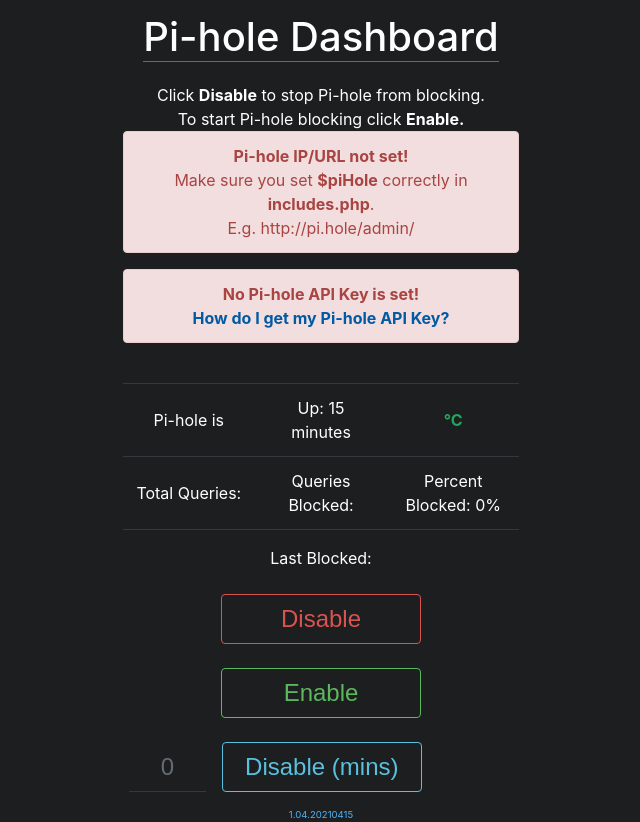
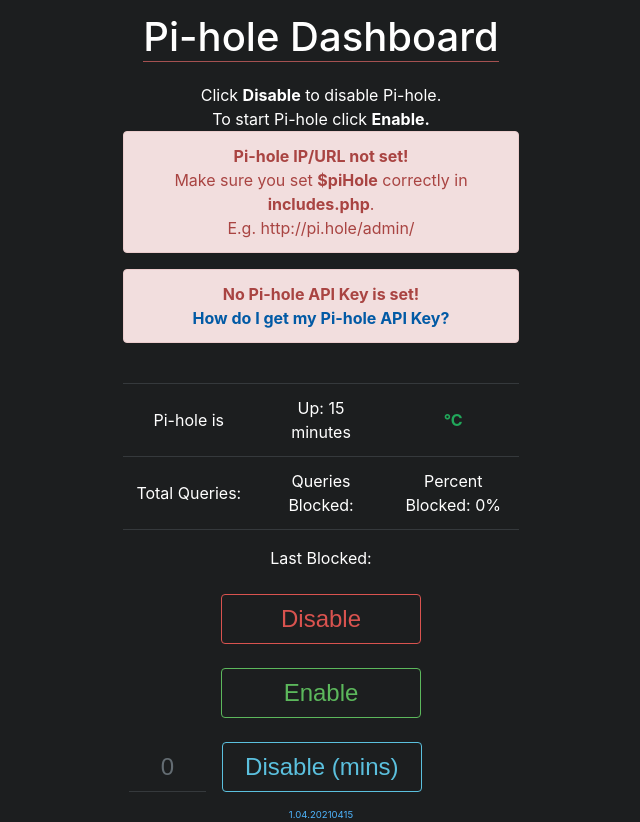
Before and after one commit to obs0lete/PiholeDashboard, a PHP site: page / in a window 1280 px wide. Shown: the whole page, without its empty margins (319-959 px from the left). Run offline with PHP 8.4, Linux system fonts and the light colour scheme; data that the repository does not hold is empty.

Commit message:
Text change

```diff
--- a/index.php
+++ b/index.php
@@ -49,9 +49,9 @@
                     <!-- Header -->
                     <h1>Pi-hole Dashboard</h1>
                     <br/><br/>
-                    Click <strong>Disable</strong> to stop Pi-hole from blocking.
+                    Click <strong>Disable</strong> to disable Pi-hole.
                     <br/>
-                    To start Pi-hole blocking click <strong>Enable.</strong>
+                    To start Pi-hole click <strong>Enable.</strong>
                     <br/>
 
 <?php
```
